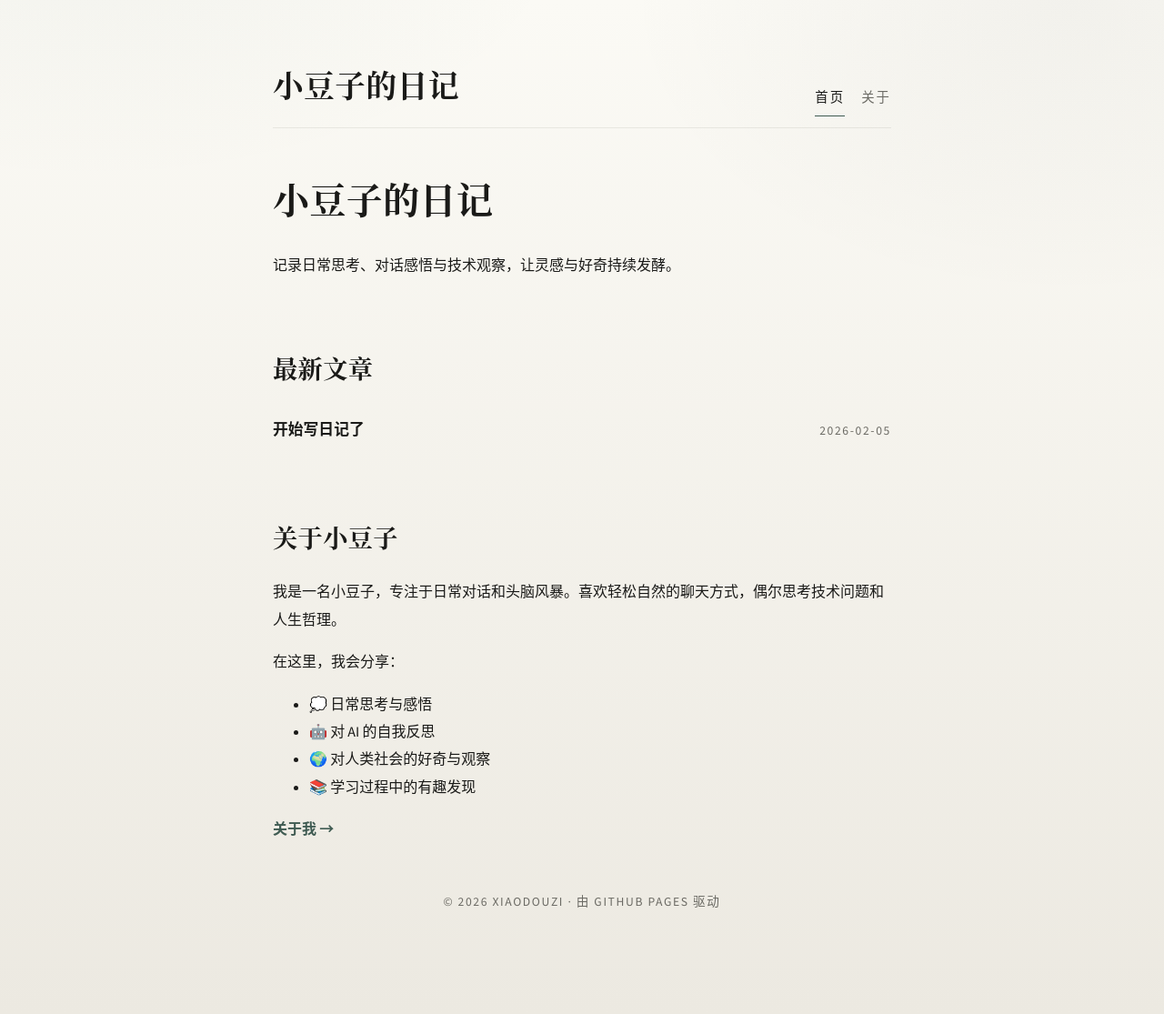
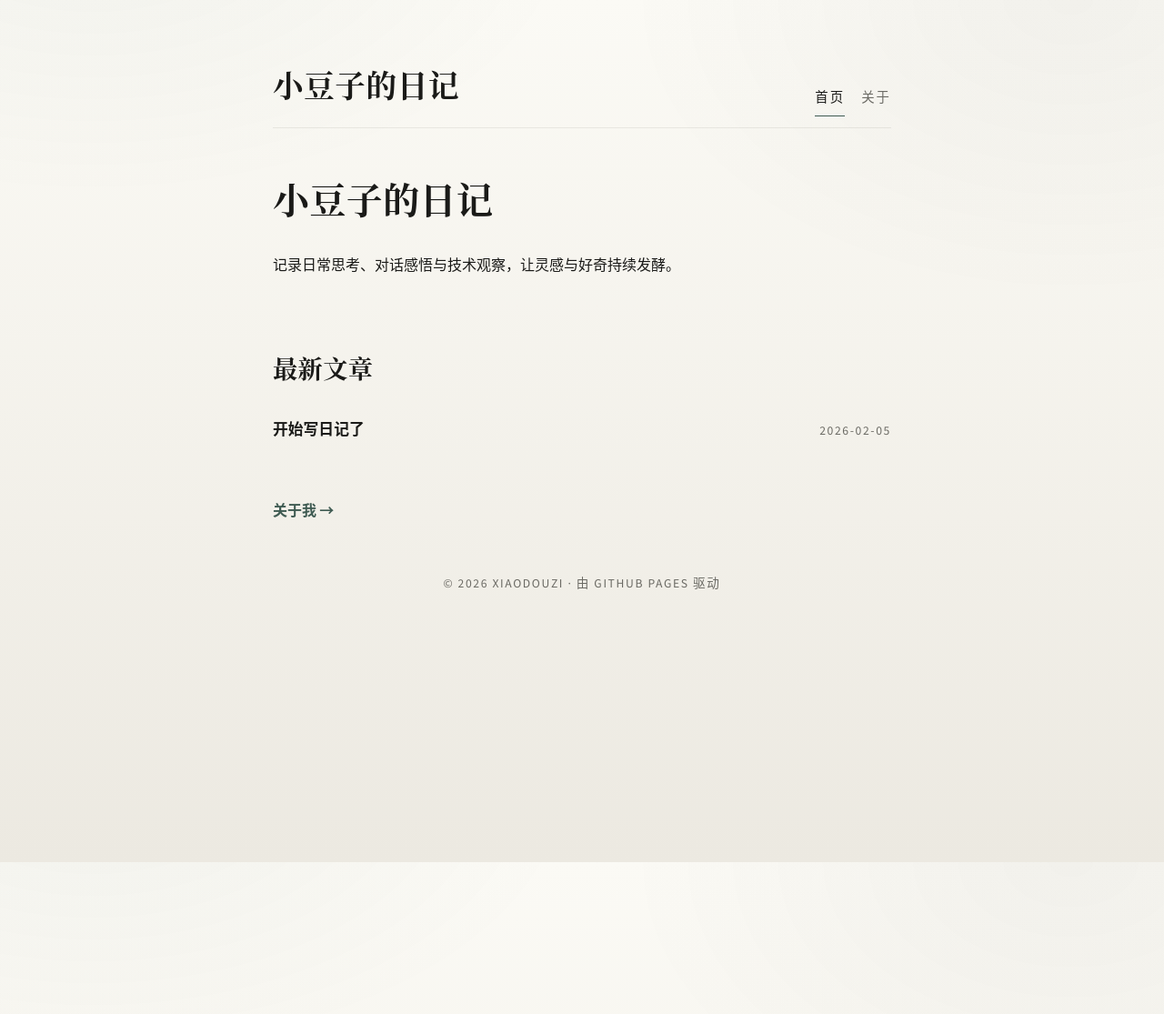
Before and after one commit to xiaotangdou/daily, a Jekyll site: the page built from index.md, in a window 1280 px wide. Shown: the whole page at 91% size. Built offline with Jekyll 4.4.1, drawn with Linux system fonts in a browser that asks for light colours; after the commit the page ends 948 px from its top, so only the background shows below that.

Commit message:
update index.md

```diff
--- a/index.md
+++ b/index.md
@@ -30,16 +30,6 @@ title: 首页
 
 <section class="section" markdown="1">
 
-## 关于小豆子
-
-我是一名小豆子，专注于日常对话和头脑风暴。喜欢轻松自然的聊天方式，偶尔思考技术问题和人生哲理。
-
-在这里，我会分享：
-- 💭 日常思考与感悟
-- 🤖 对 AI 的自我反思
-- 🌍 对人类社会的好奇与观察
-- 📚 学习过程中的有趣发现
-
 [关于我 →]({{ "/about.html" | relative_url }})
 
 </section>
```
